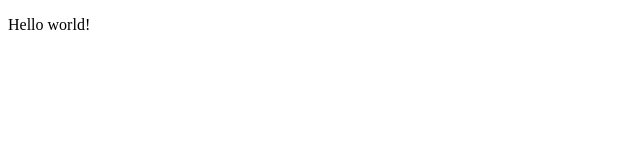
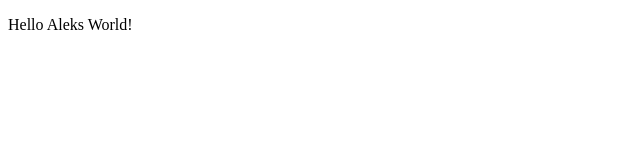
Before and after one commit to Oleksandr-Kushnirenko/test_alex, a plain HTML site: page index.html in a window 1280 px wide. Shown: the full height of the page, 0-640 px from the left. Drawn offline with Linux system fonts and the light colour scheme.

Commit message:
Second Commit

```diff
--- a/index.html
+++ b/index.html
@@ -9,7 +9,7 @@
 <body>
 
 <!-- Способ 2 подключение JS к странице html (события) -->
-<p onclick="">Hello world!</p>
+<p onclick="">Hello Aleks World!</p>
 
 <!-- Способ 1 подключение JS к странице html -->
 
```
